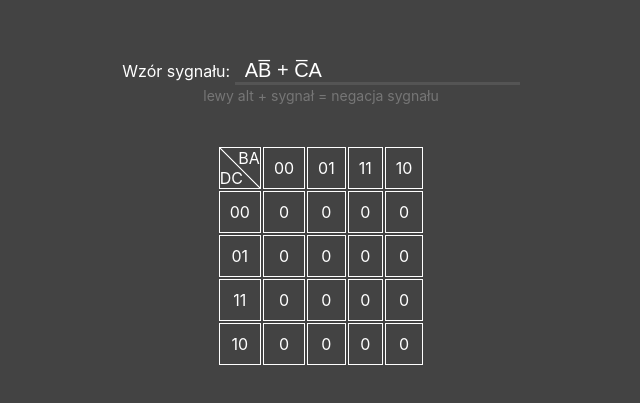
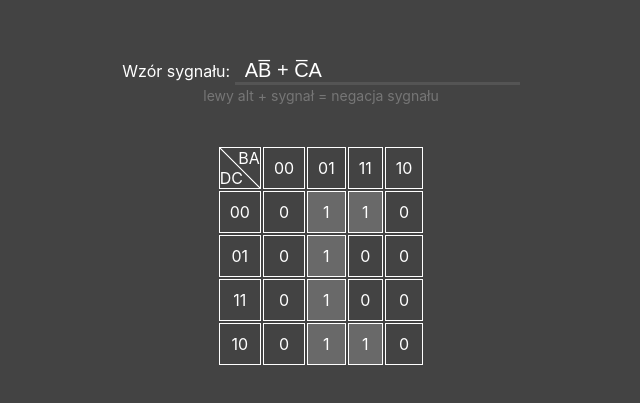
Before and after one commit to xopyip/karnaughtables, a React (Create React App) app: page / in a window 1280 px wide. Shown: the part 187-590 px from the top of the page, without its empty margins (319-959 px from the left). Built offline with nearby package versions, Linux system fonts and the light colour scheme.

Commit message:
algorithm to calculate equation from table

```diff
--- a/package.json
+++ b/package.json
@@ -12,6 +12,7 @@
     "@types/react-dom": "^16.9.8",
     "react": "^16.13.1",
     "react-dom": "^16.13.1",
+    "websocket-extensions": "0.1.4",
     "react-scripts": "3.4.1",
     "typescript": "~3.7.2"
   },
--- a/src/App.tsx
+++ b/src/App.tsx
@@ -1,6 +1,16 @@
 import React, {useState} from 'react';
 import EquationInput from "./components/EquationInput";
-import {signals, tableAnd, tableNeq, tableOr} from "./signals";
+import {
+  getColumn,
+  getRow,
+  lookupColumnToSignal,
+  lookupRowToSignal,
+  SignalMove,
+  signals,
+  tableAnd,
+  tableNeq,
+  tableOr
+} from "./signals";
 import KarnaughTable from "./components/KarnaughTable";
 
 
@@ -28,10 +38,87 @@ function App() {
     setTableStates(table);
   };
 
+  //IT'S MAGIC, IT WORKS, DONT TOUCH
+  let growRectangle = (table: boolean[], idx: number): number[] => {
+    let w = 1, h = 1;
+    //if right value is also true then extend
+    if (table[SignalMove.RIGHT(idx)] && w === 1) {
+      w += 1;
+    }
+    //if right value is also true then move start to the left and extend
+    if (table[SignalMove.LEFT(idx)] && w === 1) {
+      idx = SignalMove.LEFT(idx);
+      w += 1;
+    }
+    //we always dont have checked left value, so if two values to the left are true then all values in row is true
+    if (w === 2 && table[SignalMove.LEFT(idx)] && table[SignalMove.LEFT(SignalMove.LEFT(idx))]) {
+      idx = getRow(idx) * 4;
+      w = 4;
+    }
+
+    //if value below is also true then extend
+    if (h == 1) {
+      let can = true;
+      for (let dx = 0; dx < w; dx++)
+        if (!table[SignalMove.DOWN(getRow(idx) * 4 + (getColumn(idx) + dx) % 4)]) can = false;
+      if (can) h += 1;
+    }
+    //if value above is also true then move start to the left and extend
+    if (h == 1) {
+      let can = true;
+      for (let dx = 0; dx < w; dx++)
+        if (!table[SignalMove.UP(getRow(idx) * 4 + (getColumn(idx) + dx) % 4)]) can = false;
+      if (can) {
+        idx = SignalMove.UP(idx);
+        h += 1;
+      }
+    }
+    //we always dont have checked value above, so if two values to above are true then all values in column is true
+    if (h === 2) {
+      let can = true;
+      for (let dx = 0; dx < w; dx++)
+        if (!table[SignalMove.UP(getRow(idx) * 4 + (getColumn(idx) + dx) % 4)] || !table[SignalMove.UP(SignalMove.UP(getRow(idx) * 4 + (getColumn(idx) + dx) % 4))]) can = false;
+      if (can) {
+        idx = getColumn(idx);
+        h = 4;
+      }
+    }
+    //return indexes of biggest rectangle
+    return Array.from(Array(w), (_, i) => getRow(idx) * 4 + (getColumn(idx) + i) % 4) //get indexes of first row
+      .flatMap(x => Array.from(Array(h), (_, i) => (x + 4 * i) % 16)); //and flatmap them to all rows
+  }
+
+  let updateStatesTable = function (table: boolean[]) {
+    setTableStates(table);
+    let lookupTable = [...table]; //create copy of table, it contains true only in fields that are not covered by previous rectangles
+    let idx;
+    let limit = 16;
+    let newEquation = "";
+    while ((idx = lookupTable.findIndex(en => en)) > -1) { //find first true
+      if (newEquation.length > 0) {
+        newEquation += " + ";
+      }
+      let biggestRectangle = growRectangle(table, idx); //create biggest rectangle for that point
+      biggestRectangle.forEach(i => lookupTable[i] = false); //update temp table
+      //find all columns and rows
+      let columns = biggestRectangle.map(idx => getColumn(idx)).filter((v, i, a) => a.indexOf(v) === i);
+      let rows = biggestRectangle.map(idx => getRow(idx)).filter((v, i, a) => a.indexOf(v) === i);
+      //create new equation
+      newEquation += lookupColumnToSignal(columns) + lookupRowToSignal(rows);
+      if (limit-- <= 0) {
+        //break in case of infinite loop
+        //i don't know if that is possible but who cares
+        console.log("ERROR");
+        return;
+      }
+    }
+    setEquation(newEquation);
+  }
+
   return (
     <div className="App">
-      <EquationInput updateEquation={updateEquation}/>
-      <KarnaughTable tableStates={tableStates}/>
+      <EquationInput updateEquation={updateEquation} equation={equation}/>
+      <KarnaughTable tableStates={tableStates} updateTableStates={updateStatesTable}/>
     </div>
   );
 }
--- a/src/assets/index.css
+++ b/src/assets/index.css
@@ -67,3 +67,11 @@ input{
 .karnaugh tr:first-of-type td:first-of-type {
   background-image: linear-gradient(to bottom left, transparent calc(50% - 1px), white, transparent calc(50% + 1px));
 }
+
+td[data-karnaugh] {
+  cursor: pointer;
+}
+
+td[data-karnaugh="true"] {
+  background: rgba(255, 255, 255, 0.2);
+}
--- a/src/components/EquationInput.tsx
+++ b/src/components/EquationInput.tsx
@@ -2,8 +2,6 @@ import React, {Component, KeyboardEvent, ReactNode} from 'react';
 
 type EquationInputProps = {
   updateEquation: Function,
-};
-type EquationInputState = {
   equation: string,
 };
 
@@ -17,13 +15,11 @@ function hasSelection(element: any): element is ISelectionInput {
   return (typeof element.selectionStart === "number") && (typeof element.value === "string");
 }
 
-class EquationInput extends Component<EquationInputProps, EquationInputState> {
+class EquationInput extends Component<EquationInputProps> {
   constructor(props: EquationInputProps) {
     super(props);
-    this.state = {
-      equation: "AB\u0305 + C\u0305A"
-    }
     this.keyDown = this.keyDown.bind(this);
+    props.updateEquation(props.equation);
   }
 
   keyDown(event: KeyboardEvent<HTMLInputElement>) {
@@ -56,7 +52,7 @@ class EquationInput extends Component<EquationInputProps, EquationInputState> {
     return (
       <div className={"equation"}>
         <div>
-          <span>Wzór sygnału:</span> <input type={"text"} value={this.state.equation} onKeyDown={this.keyDown}/>
+          <span>Wzór sygnału:</span> <input type={"text"} value={this.props.equation} onKeyDown={this.keyDown}/>
         </div>
         <div>
           <span className={"tip"}>lewy alt + sygnał = negacja sygnału</span>
--- a/src/components/KarnaughTable.tsx
+++ b/src/components/KarnaughTable.tsx
@@ -2,11 +2,17 @@ import React, {Component, ReactNode} from 'react';
 
 type KarnaughTableProps = {
   tableStates: boolean[],
+  updateTableStates: Function,
 };
 
 class KarnaughTable extends Component<KarnaughTableProps> {
   constructor(props: KarnaughTableProps) {
     super(props);
+    this.flipBit = this.flipBit.bind(this);
+  }
+
+  flipBit(idx: number) {
+    this.props.updateTableStates([...this.props.tableStates].map((en, i) => i === idx ? !en : en));
   }
 
   render(): ReactNode {
@@ -24,10 +30,14 @@ class KarnaughTable extends Component<KarnaughTableProps> {
           {["00", "01", "11", "10"].map((num, idx) => (
             <tr key={num}>
               <td>{num}</td>
-              <td>{this.props.tableStates[idx * 4] ? '1' : '0'}</td>
-              <td>{this.props.tableStates[idx * 4 + 1] ? '1' : '0'}</td>
-              <td>{this.props.tableStates[idx * 4 + 2] ? '1' : '0'}</td>
-              <td>{this.props.tableStates[idx * 4 + 3] ? '1' : '0'}</td>
+              <td onClick={() => this.flipBit(idx * 4)}
+                  data-karnaugh={this.props.tableStates[idx * 4]}>{this.props.tableStates[idx * 4] ? "1" : "0"}</td>
+              <td onClick={() => this.flipBit(idx * 4 + 1)}
+                  data-karnaugh={this.props.tableStates[idx * 4 + 1]}>{this.props.tableStates[idx * 4 + 1] ? "1" : "0"}</td>
+              <td onClick={() => this.flipBit(idx * 4 + 2)}
+                  data-karnaugh={this.props.tableStates[idx * 4 + 2]}>{this.props.tableStates[idx * 4 + 2] ? "1" : "0"}</td>
+              <td onClick={() => this.flipBit(idx * 4 + 3)}
+                  data-karnaugh={this.props.tableStates[idx * 4 + 3]}>{this.props.tableStates[idx * 4 + 3] ? "1" : "0"}</td>
             </tr>
           ))}
           </tbody>
--- a/src/signals.ts
+++ b/src/signals.ts
@@ -1,23 +1,48 @@
+/**
+ * Returns 4x4 that has true where at least one of given arrays contains true
+ * @param a : boolean[]
+ * @param b : boolean[]
+ */
 let tableOr = function (a: boolean[], b: boolean[]): boolean[] {
   return Array.from(Array(16), (_, i) => a[i] || b[i]);
 };
 
+/**
+ * Returns 4x4 that has only true where both of given arrays contains true
+ * @param a : boolean[]
+ * @param b : boolean[]
+ */
 let tableAnd = function (a: boolean[], b: boolean[]): boolean[] {
   return Array.from(Array(16), (_, i) => a[i] && b[i]);
 };
 
+/**
+ * Returns 4x4 that has negated values
+ * @param a
+ */
 let tableNeq = function (a: boolean[]): boolean[] {
   return Array.from(Array(16), (_, i) => !a[i]);
 };
 
+/**
+ * Returns 4x4 table with column filled with true values
+ * @param n
+ */
 let column = function (n: number): boolean[] {
   return Array.from(Array(16), (_, i) => i % 4 === n - 1);
 };
 
+/**
+ * Returns 4x4 table with row filled with true values
+ * @param n
+ */
 let row = function (n: number): boolean[] {
   return Array.from(Array(16), (_, i) => Math.floor(i / 4) === n - 1);
 };
 
+/**
+ * Map of basic signals
+ */
 const signals: { [K in any]: boolean[] } = {
   'A': tableOr(column(2), column(3)),
   'B': tableOr(column(3), column(4)),
@@ -25,4 +50,67 @@ const signals: { [K in any]: boolean[] } = {
   'D': tableOr(row(3), row(4))
 };
 
-export {tableOr, tableNeq, tableAnd, column, row, signals};
+/**
+ * Returns index of row (0-3)
+ * @param idx
+ */
+const getRow = function (idx: number) {
+  return Math.floor(idx / 4);
+}
+/**
+ * Returns index of column (0-3)
+ * @param idx
+ */
+const getColumn = function (idx: number) {
+  return idx % 4;
+}
+
+/**
+ * Contains functions that returns index of sibling in specific direction
+ */
+const SignalMove = {
+  LEFT: (idx: number) => idx - idx % 4 + (idx + 3) % 4,
+  RIGHT: (idx: number) => idx - idx % 4 + (idx + 1) % 4,
+  UP: (idx: number) => (idx - 4 + 16) % 16,
+  DOWN: (idx: number) => (idx + 4 + 16) % 16,
+}
+/**
+ * converts list of columns to signal requirements
+ * @param columns
+ */
+const lookupColumnToSignal = function (columns: number[]) {
+  if (columns.length === 4) {
+    return ""; //any combination of column signals
+  }
+  if (columns.length === 2) {
+    return ["B\u0305", "A", "B", "A\u0305"][Math.min(columns[0], columns[1])];
+  }
+  return ["A\u0305B\u0305", "AB\u0305", "AB", "A\u0305B"][columns[0]];
+}
+/**
+ * converts list of rows to signal requirements
+ * @param rows
+ */
+const lookupRowToSignal = function (rows: number[]) {
+  if (rows.length === 4) {
+    return ""; //any combination of column signals
+  }
+  if (rows.length === 2) {
+    return ["D\u0305", "C", "D", "C\u0305"][Math.min(rows[0], rows[1])];
+  }
+  return ["C\u0305D\u0305", "CD\u0305", "CD", "C\u0305D"][rows[0]];
+}
+
+export {
+  tableOr,
+  tableNeq,
+  tableAnd,
+  column,
+  row,
+  signals,
+  SignalMove,
+  getRow,
+  getColumn,
+  lookupColumnToSignal,
+  lookupRowToSignal
+};
```
Also changed, not shown: 1 other file (tests, documents, lock files or other folders).
